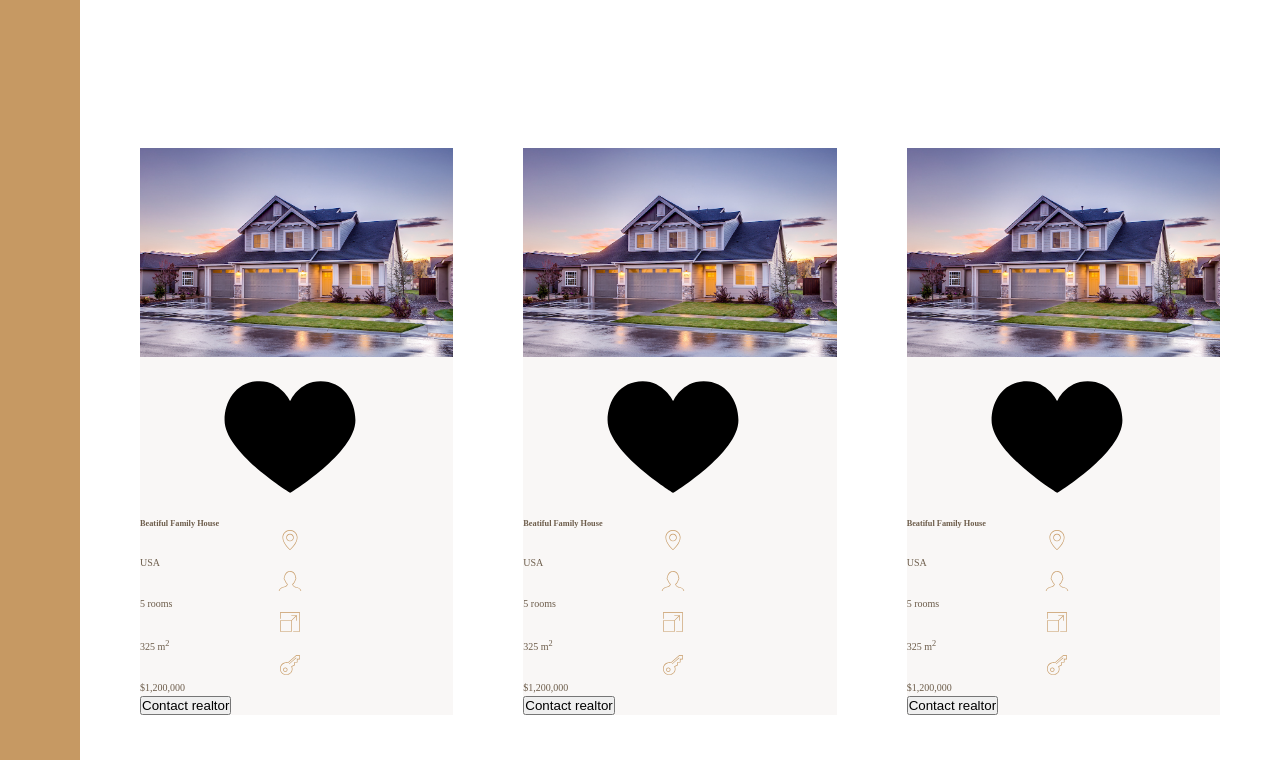
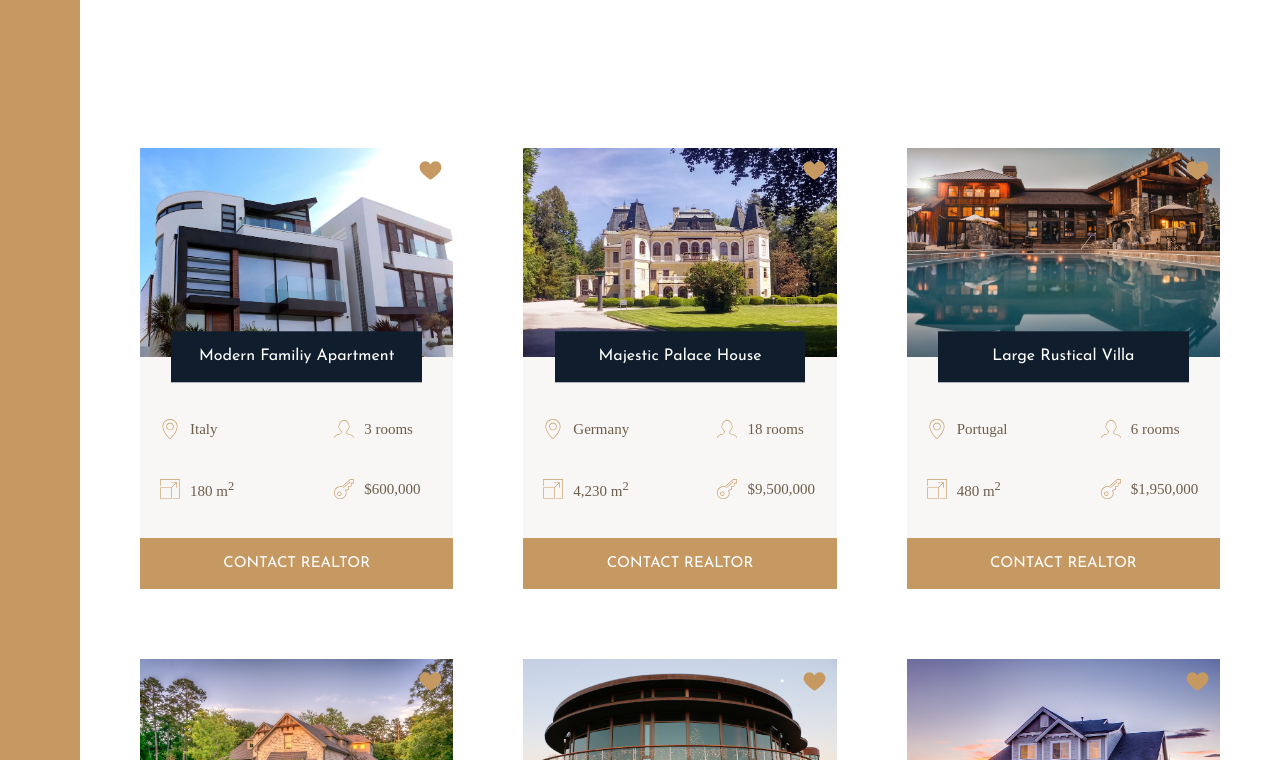
Before and after one commit to nitaicharan/Udemy-ACSSSASSFGAM3, an Angular app: page / in a window 1280 px wide. Shown: the part 2040-2800 px from the top of the page. Built offline with nearby package versions, Linux system fonts and the light colour scheme.

Commit message:
113. Building the Homes Section - Part 2
New knowledges:
- fxLayoutGap

```diff
--- a/src/app/container/features/features.component.ts
+++ b/src/app/container/features/features.component.ts
@@ -8,32 +8,32 @@ import { Component, OnInit } from '@angular/core';
 export class FeaturesComponent implements OnInit {
     items=[
         {
-            imgpath:"../../assets/img/sprite.svg#icon-global",
+            imgpath:"./assets/img/sprite.svg#icon-global",
             title:"World's best luxury homes",
             description:"Elit dolore fugiat nemo error deleniti? Corrupti recusandae veritatis sed aut excepturi Eveniet fugiat quasi id consequatur natus Delectus totam perspiciatis dolore iste vel explicabo dolore. Dignissimos nesciunt fuga fugit."
         },
         {
-            imgpath:"../../assets/img/sprite.svg#icon-trophy",
+            imgpath:"./assets/img/sprite.svg#icon-trophy",
             title:"Only the best properties",
             description:"Consectetur ullam aliquid in officiis natus molestiae Necessitatibus unde dicta amet saepe similique Explicabo officiis rem voluptatum ducimus delectus autem Ullam eligendi quo fuga sapiente eveniet ab. Dolor enim et"
         },
         {
-            imgpath:"../../assets/img/sprite.svg#icon-map-pin",
+            imgpath:"./assets/img/sprite.svg#icon-map-pin",
             title:"All homes in in top locations",
             description:"Amet tempore explicabo fuga cupiditate officia Facilis illo dolores ea ratione necessitatibus? Accusantium iure non deserunt deleniti veritatis debitis Similique hic architecto unde minus minima. Ducimus reprehenderit et quibusdam recusandae."
         },
         {
-            imgpath:"../../assets/img/sprite.svg#icon-key",
+            imgpath:"./assets/img/sprite.svg#icon-key",
             title:"New home in one week",
             description:"Adipisicing deleniti accusantium commodi animi nesciunt cumque, aliquam necessitatibus? Expedita quae quidem at ut cumque. Officiis obcaecati quidem voluptate aspernatur maiores Quod officiis obcaecati reprehenderit iste sunt non recusandae animi!"
         },
         {
-            imgpath:"../../assets/img/sprite.svg#icon-presentation",
+            imgpath:"./assets/img/sprite.svg#icon-presentation",
             title:"Top 1% realtors",
             description:"Consectetur consectetur et assumenda quidem cumque. Hic voluptas ad perferendis saepe nulla? Facilis minus voluptatibus doloremque asperiores expedita Maiores illum rerum veritatis earum odio Voluptatibus quas nulla excepturi saepe atque!"
         },
         {
-            imgpath:"../../assets/img/sprite.svg#icon-lock",
+            imgpath:"./assets/img/sprite.svg#icon-lock",
             title:"Secure payments on nexter",
             description:"Amet dignissimos quisquam aut iure a officiis quaerat? Qui nam neque in voluptate numquam? Accusamus ducimus rem iusto ab debitis enim nihil. Totam sint quam doloribus possimus consectetur temporibus. Ratione"
         }
--- a/src/app/container/homes/home/home.component.html
+++ b/src/app/container/homes/home/home.component.html
@@ -1,32 +1,60 @@
-<div class="home">
-    <img class="home__img" src="../../../assets/img/house-1.jpeg" alt="House 1">
-    <svg class="home__like">
+<div
+        gdGap="3.5rem"
+        gdColumns="repeat(2,1fr)"
+        class="home">
+    <img
+        gdColumn="1/3"
+        gdRow="1/2"
+        class="home__img" src="{{path}}" alt="House 1">
+    <svg
+        gdGridAlign="end start"
+        gdColumn="2/3"
+        gdRow="1/2"
+        class="home__like">
         <use xlink:href="../../../assets/img/sprite.svg#icon-heart-full"></use>
     </svg>
-    <h5 class="home__name">Beatiful Family House</h5>
-    <div class="home__location">
+    <h5
+        gdRow="1/2"
+        gdGridAlign="center end"
+        gdColumn="1/-1"
+        class="home__name">{{name}}</h5>
+    <div
+        fxLayoutGap="1rem"
+        fxLayoutAlign="none center"
+        class="home__location">
         <svg>
             <use xlink:href="../../../assets/img/sprite.svg#icon-map-pin"></use>
         </svg>
-        <p>USA</p>
+        <p>{{location}}</p>
     </div>
-    <div class="home__rooms">
+    <div
+        fxLayoutGap="1rem"
+        fxLayoutAlign="none center"
+        class="home__rooms">
         <svg>
             <use xlink:href="../../../assets/img/sprite.svg#icon-profile-male"></use>
         </svg>
-        <p>5 rooms</p>
+        <p>{{rooms}} rooms</p>
     </div>
-    <div class="home__area">
+    <div
+        fxLayoutGap="1rem"
+        fxLayoutAlign="none center"
+        class="home__area">
         <svg>
             <use xlink:href="../../../assets/img/sprite.svg#icon-expand"></use>
         </svg>
-        <p>325 m<sup>2</sup></p>
+        <p>{{area}} m<sup>2</sup></p>
     </div>
-    <div class="home__price">
+    <div
+        fxLayoutGap="1rem"
+        fxLayoutAlign="none center"
+        class="home__price">
         <svg>
             <use xlink:href="../../../assets/img/sprite.svg#icon-key"></use>
         </svg>
-        <p>$1,200,000</p>
+        <p>${{price}}</p>
     </div>
-    <button class="cta">Contact realtor</button>
+    <button
+        gdColumn="1/-1"
+        class="btn home__btn">Contact realtor</button>
 </div>
--- a/src/app/container/homes/home/home.component.scss
+++ b/src/app/container/homes/home/home.component.scss
@@ -3,28 +3,50 @@
 
     &__img {
         width: 100%;
+        z-index: 1;
     }
 
     &__like {
-
+        fill: var(--color-primary);
+        height: 2.5rem;
+        width:  2.5rem;
+        z-index: 2;
+        margin: 1rem;
     }
 
     &__name {
+        z-index: 3;
+        width: 80%;
+        font-family: var(--font-display);
+        font-size: 1.6rem;
+        text-align: center;
+        padding: 1.25rem;
+        background-color: var(--color-secondary);
+        color: #fff;
+        font-weight: 400;
+        transform: translateY(50%);
+    }
 
+    &__location
+    ,&__rooms {
+        margin-top: 2.5rem;
     }
 
     &__location
     ,&__rooms
     ,&__area
     ,&__price {
+
+        font-size: 1.5rem;
+        margin-left: 2rem;
+
         svg {
             fill: var(--color-primary);
             height: 2rem;
-            widows: 2rem;
-        }
-
-        p  {
-
+            width:  2rem;
         }
     }
+
+    &__btn {
+    }
 }
--- a/src/app/container/homes/homes.component.html
+++ b/src/app/container/homes/homes.component.html
@@ -1,8 +1,11 @@
 <section fxFlex gdGap="7rem" gdColumns="repeat(auto-fit, minmax(25rem, 1fr))" class="homes">
-    <app-home></app-home>
-    <app-home></app-home>
-    <app-home></app-home>
-    <app-home></app-home>
-    <app-home></app-home>
-    <app-home></app-home>
+    <app-home
+        path={{item.path}}
+        name={{item.name}}
+        location={{item.location}}
+        rooms={{item.rooms}}
+        area={{item.area}}
+        price={{item.price}}
+        *ngFor="let item of items"
+        ></app-home>
 </section>
--- a/src/app/container/homes/homes.component.ts
+++ b/src/app/container/homes/homes.component.ts
@@ -6,6 +6,56 @@ import { Component, OnInit } from '@angular/core';
     styleUrls: ['./homes.component.scss']
 })
 export class HomesComponent implements OnInit {
+    items=[
+        {
+            path:"./assets/img/house-6.jpeg"
+            ,name:"Modern Familiy Apartment"
+            ,location:"Italy"
+            ,rooms:"3"
+            ,area:"180"
+            ,price:"600,000"
+        },
+        {
+            path:"./assets/img/house-5.jpeg"
+            ,name:"Majestic Palace House"
+            ,location:"Germany"
+            ,rooms:"18"
+            ,area:"4,230"
+            ,price:"9,500,000"
+        },
+        {
+            path:"./assets/img/house-4.jpeg"
+            ,name:"Large Rustical Villa"
+            ,location:"Portugal"
+            ,rooms:"6"
+            ,area:"480"
+            ,price:"1,950,000"
+        },
+        {
+            path:"./assets/img/house-3.jpeg"
+            ,name:"Cozy Country House"
+            ,location:"UK"
+            ,rooms:"4"
+            ,area:"250"
+            ,price:"850,000"
+        },
+        {
+            path:"./assets/img/house-2.jpeg"
+            ,name:"Modern Glass Villa"
+            ,location:"Canada"
+            ,rooms:"6"
+            ,area:"450"
+            ,price:"2,750,000"
+        },
+        {
+            path:"./assets/img/house-1.jpeg"
+            ,name:"Beautiful Familiy House"
+            ,location:"USA"
+            ,rooms:"5"
+            ,area:"325"
+            ,price:"1,200,000"
+        }
+    ];
 
     constructor() { }
 
--- a/src/app/container/story-pictures/story-pictures.component.html
+++ b/src/app/container/story-pictures/story-pictures.component.html
@@ -4,6 +4,6 @@
         gdColumns="repeat(6, 1fr)"
         gdRows="repeat(6, 1fr)"
         class="story__pictures">
-    <img gdRow="2/6" gdColumn="2/6" class="story__img--1" src="../../assets/img/story-1.jpeg" alt="Couple with new house">
-    <img gdRow="4/6" gdColumn="4/7" class="story__img--2" src="../../assets/img/story-2.jpeg" alt="New house">
+    <img gdRow="2/6" gdColumn="2/6" class="story__img--1" src="./assets/img/story-1.jpeg" alt="Couple with new house">
+    <img gdRow="4/6" gdColumn="4/7" class="story__img--2" src="./assets/img/story-2.jpeg" alt="New house">
 </div>
```
Also changed, not shown: src/app/container/homes/home/home.component.ts (+9 -1 lines), 27 other files (tests, documents, lock files or other folders). Lines whose indentation alone changed are shown as unchanged.
